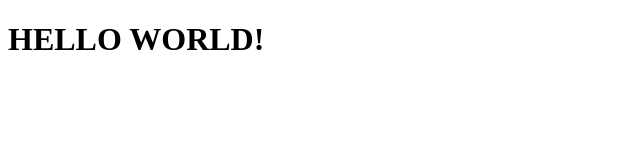
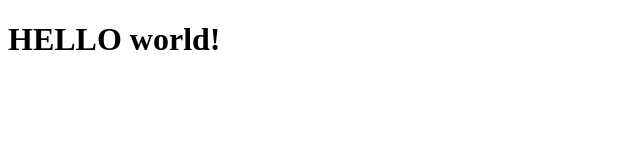
Before and after one commit to Narendar790/ITC-505, a plain HTML site: page index.html in a window 1280 px wide. Shown: the whole page, without its empty margins (0-640 px from the left). Drawn offline with Linux system fonts and the light colour scheme.

Commit message:
Update index.html

```diff
--- a/index.html
+++ b/index.html
@@ -6,6 +6,6 @@
     <title>Document</title>
 </head>
 <body>
-    <h1> HELLO WORLD!</h1>
+    <h1> HELLO world!</h1>
 </body>
 </html>
```
